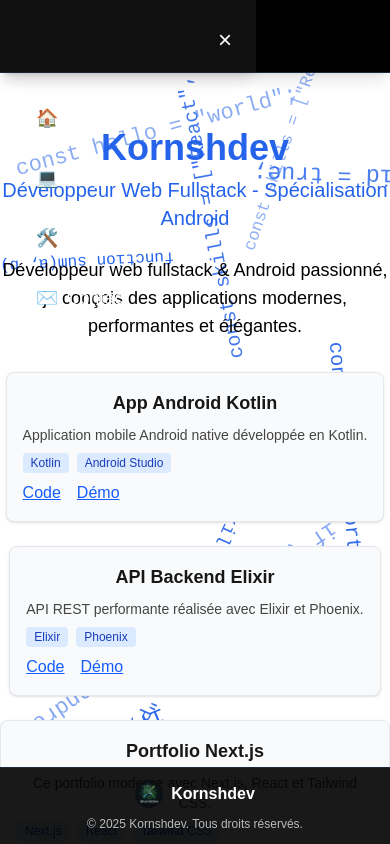
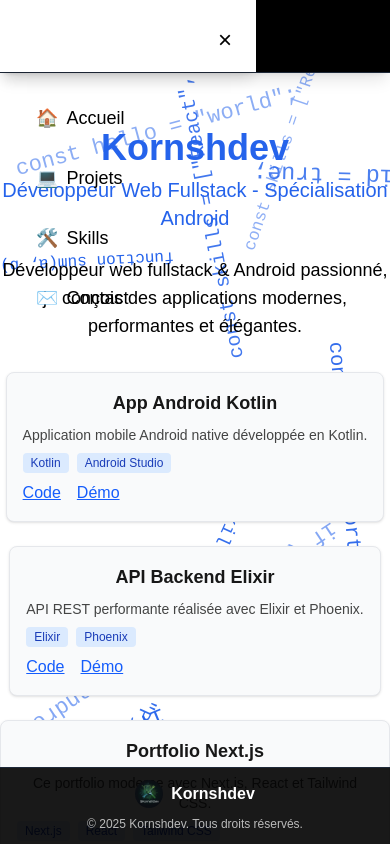
Before and after one commit to ujju16/kornshdevportfolio, a Next.js app in the folder kornshportfolio/: page / in a window 390 px wide. Both pictures are taken after a click on the button 255 px from the left and 36 px from the top of the page. Shown: the top 844 px of the page. Built offline with nearby package versions, Linux system fonts and the light colour scheme.

Commit message:
fix: texte noir et fond blanc sur le panneau latéral du menu hamburger en mode clair, lisibilité parfaite

```diff
--- a/kornshportfolio/src/components/Navbar.tsx
+++ b/kornshportfolio/src/components/Navbar.tsx
@@ -62,20 +62,20 @@ const Navbar = ({ onMenuToggle }: { onMenuToggle?: (open: boolean) => void }) =>
       {/* Menu latéral mobile */}
       {open && (
         <div className="fixed inset-0 z-50 bg-black bg-opacity-100 flex">
-          <div className="w-64 h-full p-6 flex flex-col gap-6 animate-slide-in shadow-lg" style={{ background: '#111', color: '#fff' }}>
+          <div className="w-64 h-full p-6 flex flex-col gap-6 animate-slide-in shadow-lg" style={{ background: '#fff', color: '#111' }}>
             <button
-              className="self-end mb-4 text-white text-2xl"
+              className="self-end mb-4 text-black text-2xl"
               aria-label="Fermer le menu navigation"
               onClick={() => setOpen(false)}
             >
               &times;
             </button>
-            <ul className="flex flex-col gap-4 text-lg font-medium text-white">
+            <ul className="flex flex-col gap-4 text-lg font-medium text-black">
               {navLinks.map((nav) => (
                 <li key={nav.href}>
                   <Link
                     href={nav.href}
-                    className="flex items-center gap-2 px-3 py-2 rounded transition-colors duration-200 nav-link text-white hover:bg-gray-800"
+                    className="flex items-center gap-2 px-3 py-2 rounded transition-colors duration-200 nav-link text-black hover:bg-gray-200"
                     onClick={() => setOpen(false)}
                   >
                     <span>{nav.icon}</span>
```
